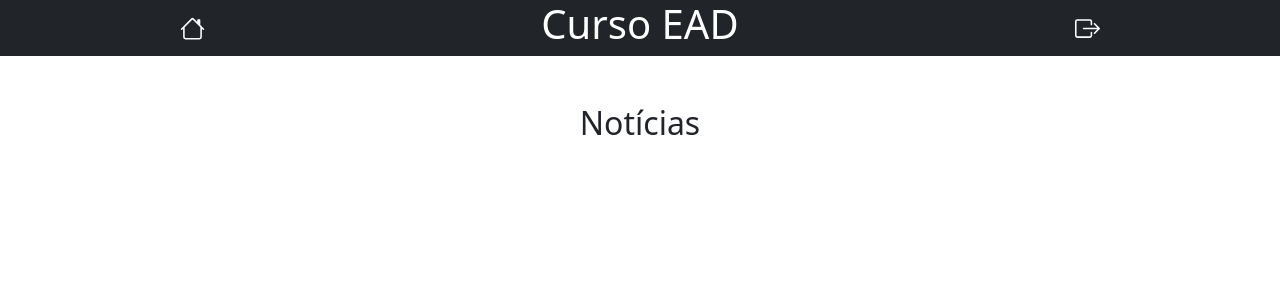
After one commit to soualansousa/EAD, a Django app: page /noticias/ in a window 1280 px wide. The commit adds this page. Shown: the top 300 px of the page. Run offline with Django 5.2, Linux system fonts and the light colour scheme.

Commit message:
Finalizando a home e começando a criação da pagina notícias

```diff
--- /dev/null
+++ b/app/static/css/styles.css
@@ -0,0 +1,3 @@
+html {
+    background-color: red;
+}
--- /dev/null
+++ b/app/templates/app/pages/noticias.html
@@ -0,0 +1,14 @@
+{% extends "app/partials/base.html" %}
+
+{% block title %} Notícias {% endblock title %}
+
+{% block content %}
+
+    <main>
+        <div class="container-fluid text-center mt-5">
+            <h2>Notícias</h1>
+
+        </div>
+    </main>
+
+{% endblock content %}
--- a/app/templates/app/partials/base.html
+++ b/app/templates/app/partials/base.html
@@ -5,25 +5,27 @@
 <head>
     <meta charset="UTF-8">
     <meta name="viewport" content="width=device-width, initial-scale=1.0">
-    <link rel="stylesheet" href="https://maxcdn.bootstrapcdn.com/bootstrap/3.4.1/css/bootstrap.min.css">
-    <script src="https://ajax.googleapis.com/ajax/libs/jquery/3.7.1/jquery.min.js"></script>
-    <script src="https://maxcdn.bootstrapcdn.com/bootstrap/3.4.1/js/bootstrap.min.js"></script>
+    <link href="https://cdn.jsdelivr.net/npm/bootstrap@5.3.3/dist/css/bootstrap.min.css" rel="stylesheet" integrity="sha384-QWTKZyjpPEjISv5WaRU9OFeRpok6YctnYmDr5pNlyT2bRjXh0JMhjY6hW+ALEwIH" crossorigin="anonymous">
+    <script src="https://cdn.jsdelivr.net/npm/@popperjs/core@2.11.8/dist/umd/popper.min.js" integrity="sha384-I7E8VVD/ismYTF4hNIPjVp/Zjvgyol6VFvRkX/vR+Vc4jQkC+hVqc2pM8ODewa9r" crossorigin="anonymous"></script>
+    <script src="https://cdn.jsdelivr.net/npm/bootstrap@5.3.3/dist/js/bootstrap.min.js" integrity="sha384-0pUGZvbkm6XF6gxjEnlmuGrJXVbNuzT9qBBavbLwCsOGabYfZo0T0to5eqruptLy" crossorigin="anonymous"></script>
     <title> {% block title %} {% endblock title %} </title>
 </head>
 <body>
 
-    <header class="flex-container">
-        <div>
-            <a href="">
-                <span class="glyphicon glyphicon-home"></span>
+    <header class="container-fluid bg-dark">
+        <div class="d-flex flex-row justify-content-around align-items-center">
+            <a class="text-white" href="/">
+                <svg xmlns="http://www.w3.org/2000/svg" width="25" height="25" fill="currentColor" class="bi bi-house" viewBox="0 0 16 16">
+                    <path d="M8.707 1.5a1 1 0 0 0-1.414 0L.646 8.146a.5.5 0 0 0 .708.708L2 8.207V13.5A1.5 1.5 0 0 0 3.5 15h9a1.5 1.5 0 0 0 1.5-1.5V8.207l.646.647a.5.5 0 0 0 .708-.708L13 5.793V2.5a.5.5 0 0 0-.5-.5h-1a.5.5 0 0 0-.5.5v1.293zM13 7.207V13.5a.5.5 0 0 1-.5.5h-9a.5.5 0 0 1-.5-.5V7.207l5-5z"/>
+                  </svg>
             </a>
-            <h1>teste</h1>
-            <a href="">
-                <span class="glyphicon glyphicon-log-out"></span>
+            <h1 class="text-white" >Curso EAD</h1>
+            <a class="text-white" href="">
+                <svg xmlns="http://www.w3.org/2000/svg" width="25" height="25" fill="currentColor" class="bi bi-box-arrow-right" viewBox="0 0 16 16">
+                    <path fill-rule="evenodd" d="M10 12.5a.5.5 0 0 1-.5.5h-8a.5.5 0 0 1-.5-.5v-9a.5.5 0 0 1 .5-.5h8a.5.5 0 0 1 .5.5v2a.5.5 0 0 0 1 0v-2A1.5 1.5 0 0 0 9.5 2h-8A1.5 1.5 0 0 0 0 3.5v9A1.5 1.5 0 0 0 1.5 14h8a1.5 1.5 0 0 0 1.5-1.5v-2a.5.5 0 0 0-1 0z"/>
+                    <path fill-rule="evenodd" d="M15.854 8.354a.5.5 0 0 0 0-.708l-3-3a.5.5 0 0 0-.708.708L14.293 7.5H5.5a.5.5 0 0 0 0 1h8.793l-2.147 2.146a.5.5 0 0 0 .708.708z"/>
+                  </svg>
             </a>
-        </div>
-        <div>
-
         </div>
     </header>
 
--- a/app/urls.py
+++ b/app/urls.py
@@ -4,4 +4,5 @@ app_name= 'app'
 
 urlpatterns = [
     path('',views.home ),
+    path('noticias/',views.noticias ),
 ]
--- a/app/views.py
+++ b/app/views.py
@@ -2,3 +2,6 @@ from django.shortcuts import render
 
 def home(request):
     return render(request, "app/pages/home.html")
+
+def noticias(request):
+    return render(request, "app/pages/noticias.html")
```
Also changed, not shown: app/templates/app/pages/home.html (+27 -1 lines).
